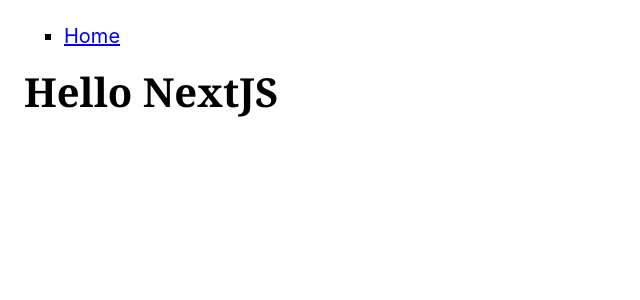
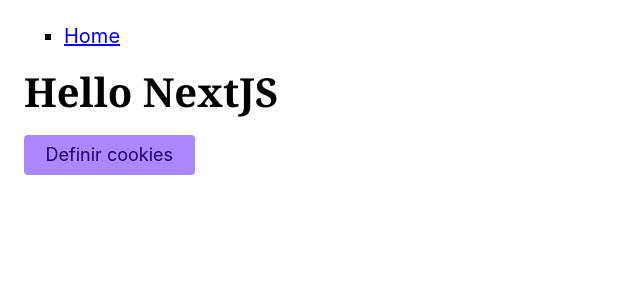
Before and after one commit to Akihito7/curso_next, a Next.js app: page / in a window 1280 px wide. Shown: the top 300 px of the page, without its empty margins (0-640 px from the left). Built offline with nearby package versions, Linux system fonts and the light colour scheme.

Commit message:
a little bit about server actions

```diff
--- /dev/null
+++ b/src/app/actions/set-cookie.tsx
@@ -0,0 +1,10 @@
+'use server'
+
+import { cookies } from "next/headers";
+
+export async function setCookies(key : string, value : string){
+  cookies().set(key, value, {
+    httpOnly : true,
+    secure : true
+  });
+}
--- a/src/app/page.tsx
+++ b/src/app/page.tsx
@@ -1,7 +1,15 @@
+'use client'
+import { setCookies } from "./actions/set-cookie";
+
 export default function Home() {
+  function handleSetCookies(){
+    setCookies("secret", "12345")
+  };
+
   return (
     <main>
       <h1>Hello NextJS</h1>
+      <button onClick={handleSetCookies}>Definir cookies</button>
     </main>
   );
 }
```
